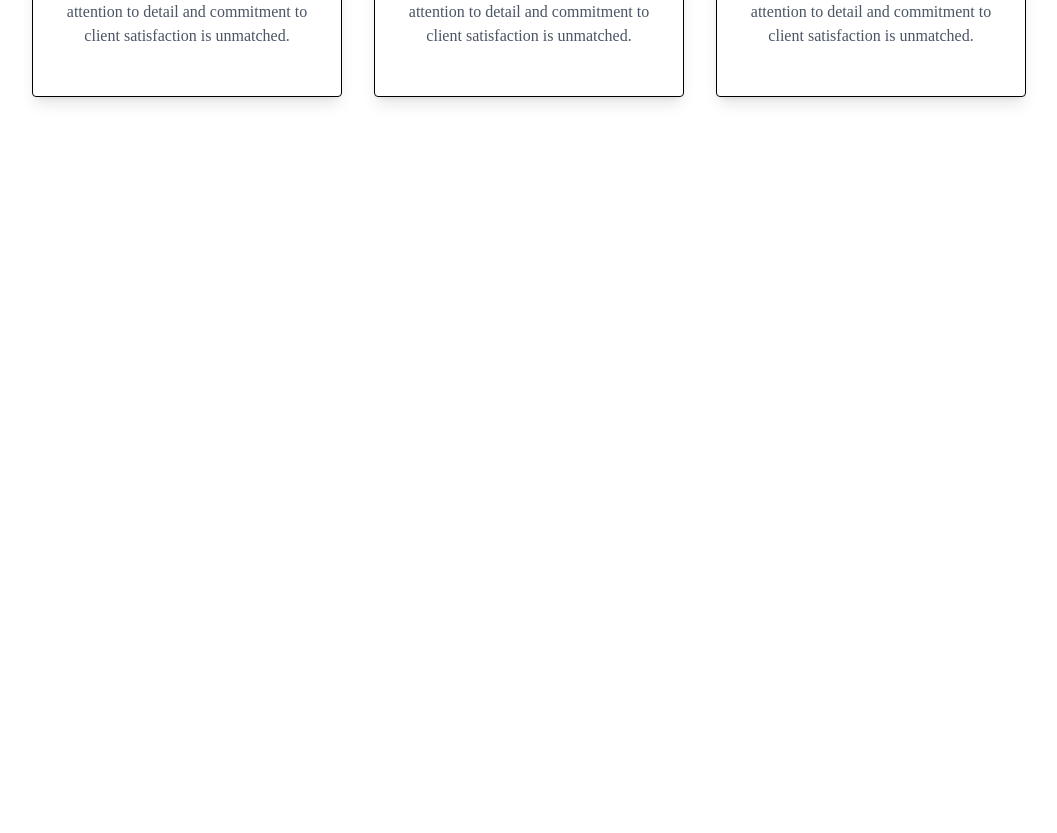
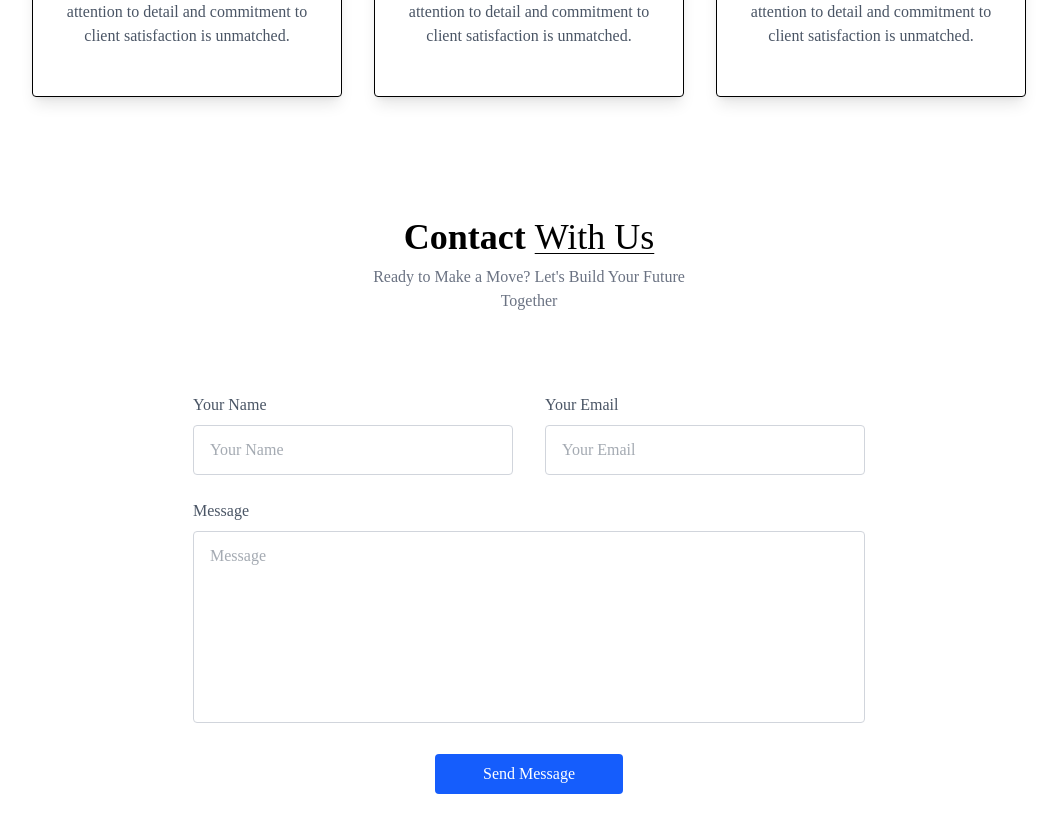
Before and after one commit to Pankajakshan-Vineeth/Tailwind-Project, a React (Vite) app: page / in a window 1280 px wide. Shown: the part 2940-3773 px from the top of the page, without its empty margins (111-1168 px from the left). Before the commit the page ends 3077 px from the top, so only its background shows below. Built offline with nearby package versions, Linux system fonts and the light colour scheme.

Commit message:
contact section wip

```diff
--- a/src/App.jsx
+++ b/src/App.jsx
@@ -1,4 +1,5 @@
 import About from "./Components/About";
+import Contact from "./Components/Contact";
 import Header from "./Components/Header";
 import NavBar from "./Components/NavBar"
 import Projects from "./Components/Projects";
@@ -12,6 +13,7 @@
       <About/>
       <Projects/>
       <Testimonials/>
+      <Contact/>
     </div>
   )
 }
--- /dev/null
+++ b/src/Components/Contact.jsx
@@ -0,0 +1,56 @@
+const Contact = () => {
+  return (
+    <div
+      className="text-center p-6 py-20 lg:px-32 w-full overflow-hidden"
+      id="Contact"
+    >
+      <h1 className="text-2xl sm:text-4xl font-bold mb-2 text-center">
+        Contact{" "}
+        <span className="underline underline-offset-4 decoration-1 under font-light">
+          With Us
+        </span>
+      </h1>
+      <p className="text-center text-gray-500 mb-12 max-w-80 mx-auto">
+        Ready to Make a Move? Let's Build Your Future Together{" "}
+      </p>
+      <form className="max-w-2xl mx-auto text-gray-600 pt-8">
+        <div className="flex flex-wrap justify-between ">
+          <div className="w-full md:w-80 text-left">
+            Your Name
+            <input
+              className="w-full border border-gray-300 rounded py-3 px-4 mt-2"
+              type="text"
+              name="Name"
+              placeholder="Your Name"
+              required
+            />
+          </div>
+          <div className="w-full md:w-80 text-left">
+            Your Email
+            <input
+              className="w-full border border-gray-300 rounded py-3 px-4 mt-2"
+              type="email"
+              name="Email"
+              placeholder="Your Email"
+              required
+            />
+          </div>
+        </div>
+        <div className="my-6 text-left">
+          Message
+          <textarea
+            className="w-full border border-gray-300 rounded py-3 px-4 mt-2 h-48 resize-none"
+            name="Message"
+            placeholder="Message"
+            required
+          ></textarea>
+        </div>
+        <button className="bg-blue-600 text-white py-2 px-12 mb-10 rounded">
+          Send Message
+        </button>
+      </form>
+    </div>
+  );
+};
+
+export default Contact;
```
